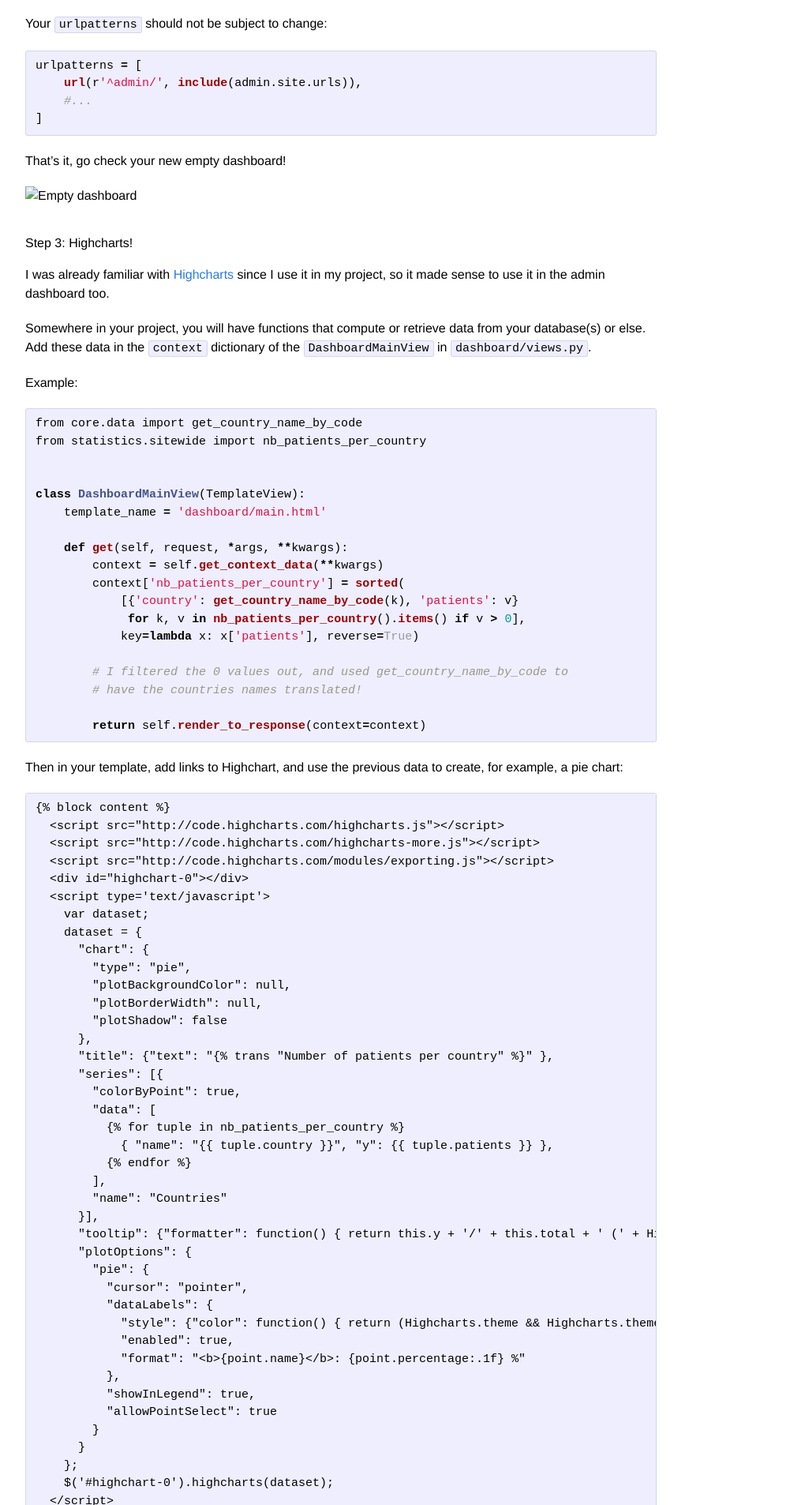
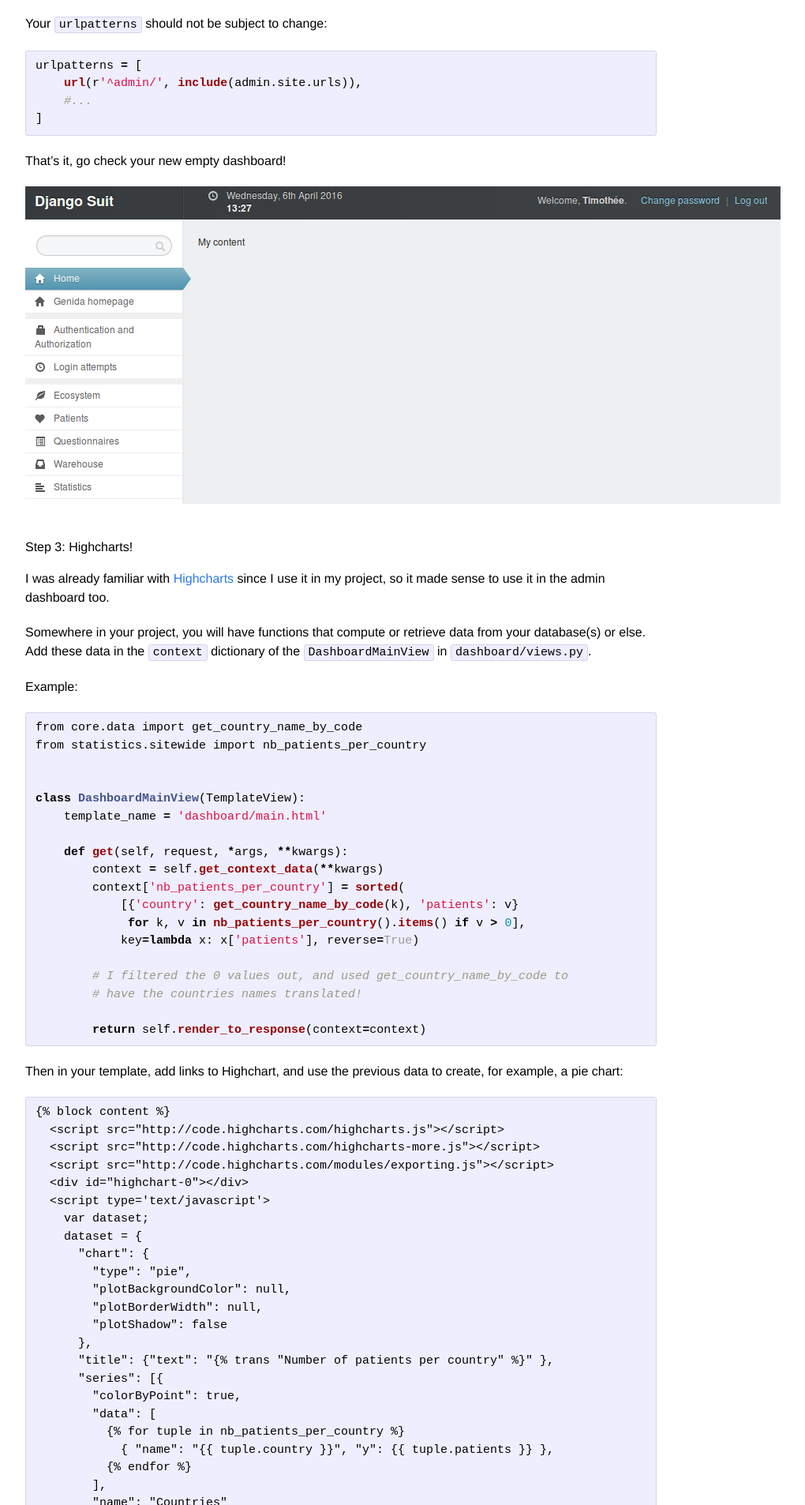
Before and after one commit to pawamoy/website, a Jekyll site: the page built from _posts/2016-04-06-django-dashboard-with-suit-and-highcharts.markdown, in a window 1280 px wide. Shown: the part 2671-4577 px from the top of the page at 79% size, without its empty margins (208-1228 px from the left). Built offline with Jekyll 4.4.1, drawn with Linux system fonts in a browser that asks for light colours.

Commit message:
Try renaming _images to images

```diff
--- a/_posts/2016-04-06-django-dashboard-with-suit-and-highcharts.markdown
+++ b/_posts/2016-04-06-django-dashboard-with-suit-and-highcharts.markdown
@@ -138,7 +138,7 @@ urlpatterns = [
 
 That's it, go check your new empty dashboard!
 
-![Empty dashboard]({{ site.github.url }}/_images/empty-dashboard.png)
+![Empty dashboard](/images/empty-dashboard.png)
 
 # Step 3: Highcharts!
 
```
Also changed, not shown: images/columns.png (renamed from _images/columns.png), images/empty-dashboard.png (renamed from _images/empty-dashboard.png), images/pie-chart.png (renamed from _images/pie-chart.png).
